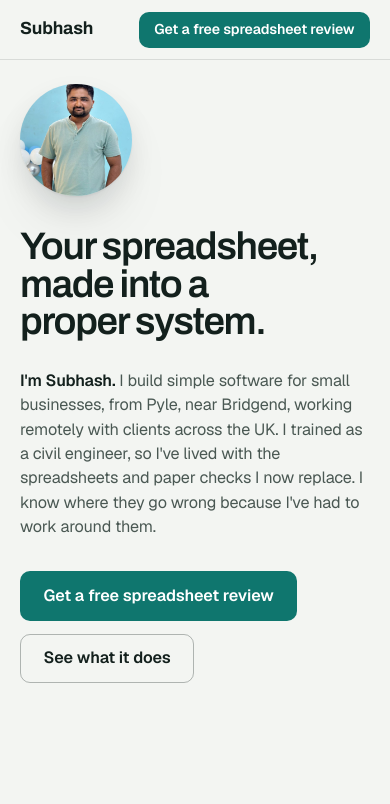
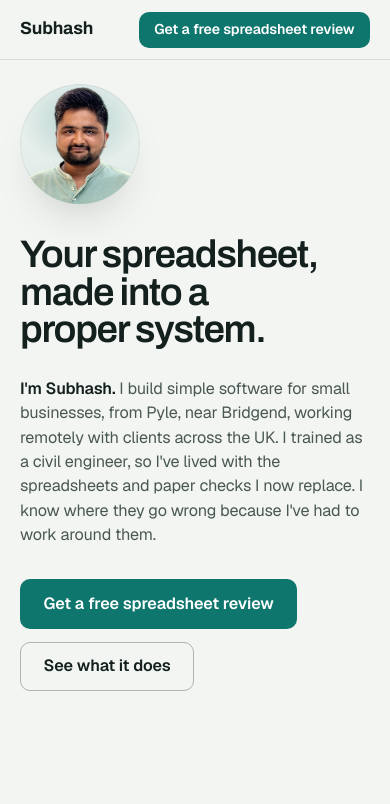
Before and after one commit to subhashdumpa-collab/portfolio, a plain HTML site: page index.html in a window 390 px wide. Shown: the top 804 px of the page. Drawn offline with nearby package versions, Linux system fonts and the light colour scheme.

Commit message:
Photo: background removed, backdrop drawn in the site's colours
Co-Authored-By: Claude Opus 5.5 <noreply@anthropic.com>

```diff
--- a/index.html
+++ b/index.html
@@ -75,8 +75,17 @@
   .intro__me b { color: var(--sc-ink); font-weight: 600; }
   .intro__cta { display: flex; flex-wrap: wrap; gap: .8rem; margin-top: 2rem; }
   .intro__cta .btn { min-height: 3.1rem; padding: 0 1.4rem; font-size: var(--sc-t-base); }
-  .photo { position: relative; aspect-ratio: 4 / 5; border-radius: 18px; overflow: hidden; background: var(--tint); box-shadow: var(--lift); }
-  .photo img { width: 100%; height: 100%; max-width: none; object-fit: cover; object-position: 50% 20%; }
+  /* The photo is a cut-out with a clear background; the backdrop is drawn here in the site's own colours, so it follows light and dark. */
+  .photo { position: relative; aspect-ratio: 4 / 5; border-radius: 24px; overflow: hidden; isolation: isolate;
+    background:
+      radial-gradient(70% 55% at 50% 30%, color-mix(in oklab, var(--sc-accent) 26%, transparent), transparent 72%),
+      radial-gradient(120% 70% at 50% 110%, color-mix(in oklab, var(--sc-accent) 16%, transparent), transparent 70%),
+      linear-gradient(180deg, color-mix(in oklab, var(--tint) 70%, var(--sc-surface)), var(--tint));
+    box-shadow: inset 0 0 0 1px color-mix(in oklab, var(--sc-ink) 7%, transparent), 0 24px 48px -28px rgb(15 31 28 / .35); }
+  .photo::before { content: ""; position: absolute; z-index: -1; left: 50%; top: 9%; width: 78%; aspect-ratio: 1; translate: -50% 0; border-radius: 50%;
+    border: 1px solid color-mix(in oklab, var(--sc-accent) 30%, transparent); }
+  .photo img { position: relative; display: block; width: 100%; height: 100%; max-width: none; object-fit: cover; object-position: 50% 0;
+    filter: drop-shadow(0 14px 22px rgb(15 31 28 / .22)); }
   .photo__ph { position: absolute; inset: 0; display: grid; place-items: center; align-content: center; gap: .75rem; text-align: center; color: var(--sc-ink-soft); font-size: var(--sc-t-sm); }
   .photo__ph b { display: grid; place-items: center; width: 5.5rem; height: 5.5rem; border-radius: 50%; background: var(--sc-accent); color: var(--sc-accent-ink);
     font: 600 2.4rem var(--sc-font-display); }
@@ -258,7 +267,9 @@
     .intro { min-height: 0; padding-top: calc(var(--bar-h) + 1.5rem); }
     .intro__grid { grid-template-columns: minmax(0, 1fr); }
     .intro__photo { order: -1; }
-    .photo { width: 7rem; aspect-ratio: 1; border-radius: 50%; }
+    .photo { width: 7.5rem; aspect-ratio: 1; border-radius: 50%; }
+    .photo::before { display: none; }
+    .photo img { object-position: 50% 0; transform: scale(1.75); transform-origin: 50% 2%; filter: none; }
     .photo__ph { display: block; }
     .photo__ph b { width: 100%; height: 100%; border-radius: 0; font-size: 2.6rem; }
     .photo__ph span { display: none; }
@@ -310,7 +321,7 @@
       </div>
       <div class="intro__photo">
         <div class="photo">
-          <img id="me" src="assets/subhash.jpg" width="800" height="1000" alt="Subhash, smiling, in a sage green shirt">
+          <img id="me" src="assets/subhash.webp" width="800" height="1000" alt="Subhash, smiling, in a sage green shirt">
           <div class="photo__ph" id="me-ph" hidden><b>S</b><span>Photo to come</span></div>
         </div>
       </div>
@@ -548,7 +559,7 @@
   var TODAY = new Date(); TODAY.setHours(0, 0, 0, 0);
   function inDays(n) { var d = new Date(TODAY); d.setDate(d.getDate() + n); return pad(d.getDate()) + '/' + pad(d.getMonth() + 1) + '/' + d.getFullYear(); }
 
-  /* ---------- photo: placeholder until assets/subhash.jpg exists ---------- */
+  /* ---------- photo: placeholder until assets/subhash.webp exists ---------- */
   var me = document.getElementById('me'), mePh = document.getElementById('me-ph');
   function noPhoto() { me.hidden = true; mePh.hidden = false; }
   me.addEventListener('error', noPhoto);
```
Also changed, not shown: assets/subhash.jpg (deleted), assets/subhash.webp (added).
